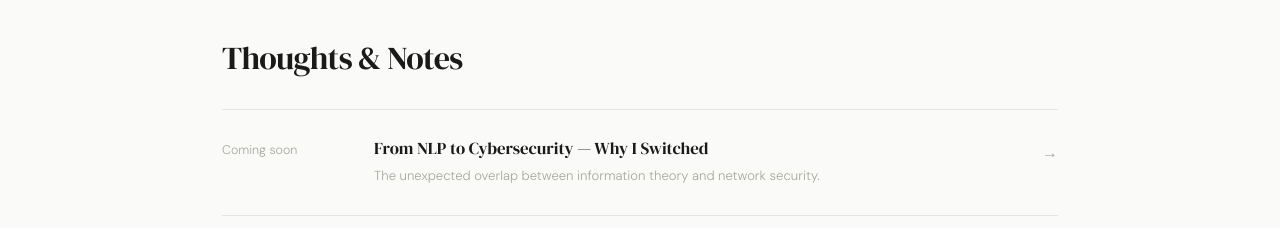
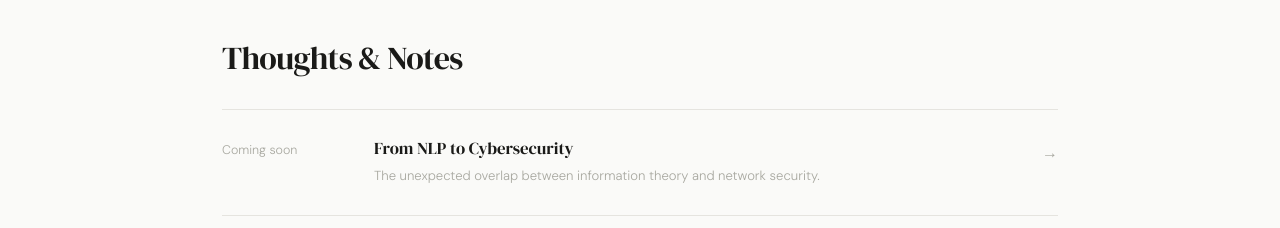
Before and after one commit to AmmaarIftikhar/personal_website, a plain HTML site: page index.html in a window 1280 px wide. Shown: the part 2740-2968 px from the top of the page. Drawn offline with Linux system fonts and the light colour scheme.

Commit message:
wee bit of change

```diff
--- a/index.html
+++ b/index.html
@@ -568,7 +568,7 @@
       <a href="#" class="blog-item">
         <div class="blog-date">Coming soon</div>
         <div>
-          <div class="blog-title">From NLP to Cybersecurity — Why I Switched</div>
+          <div class="blog-title">From NLP to Cybersecurity</div>
           <div class="blog-excerpt">The unexpected overlap between information theory and network security.</div>
         </div>
         <div class="blog-arrow">→</div>
```
